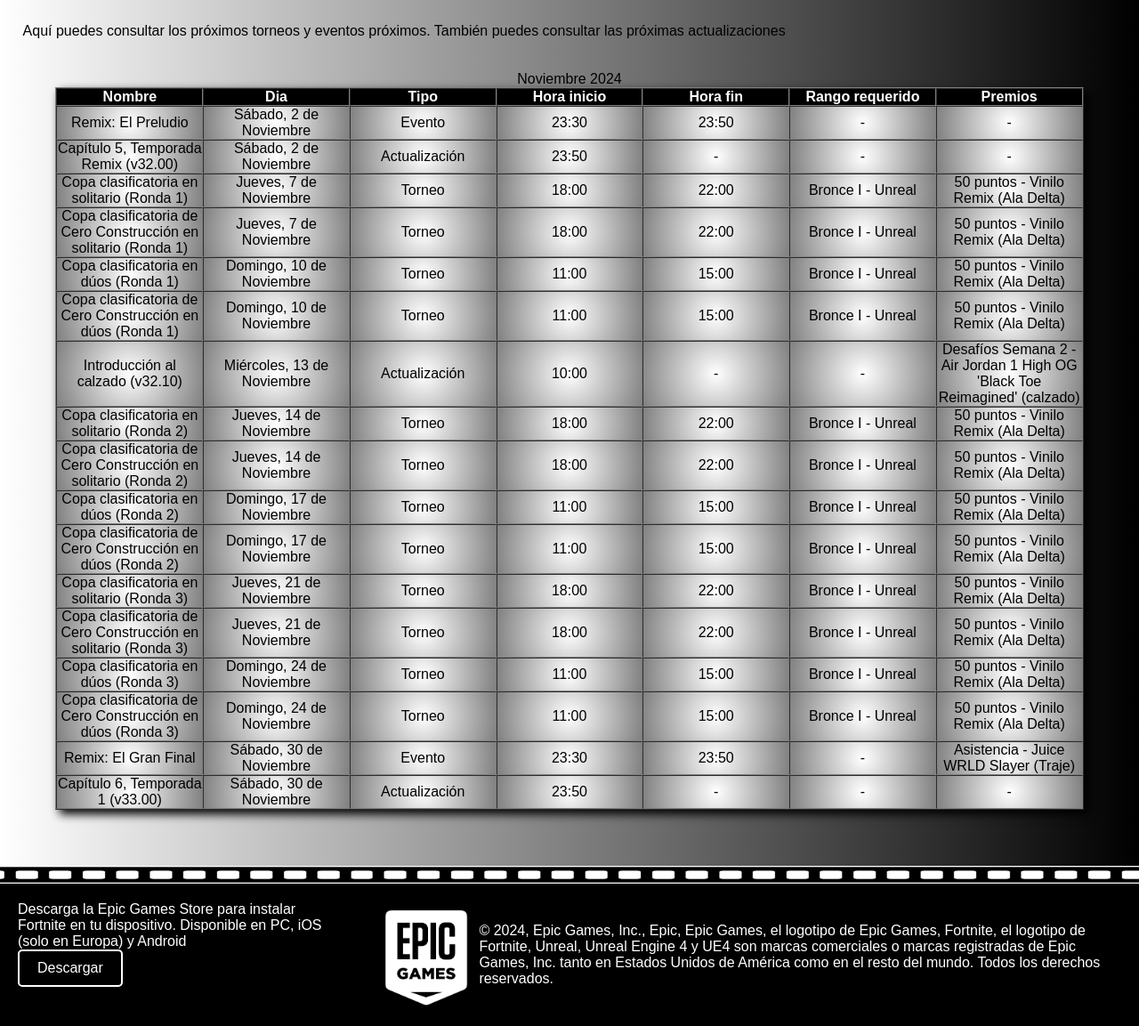
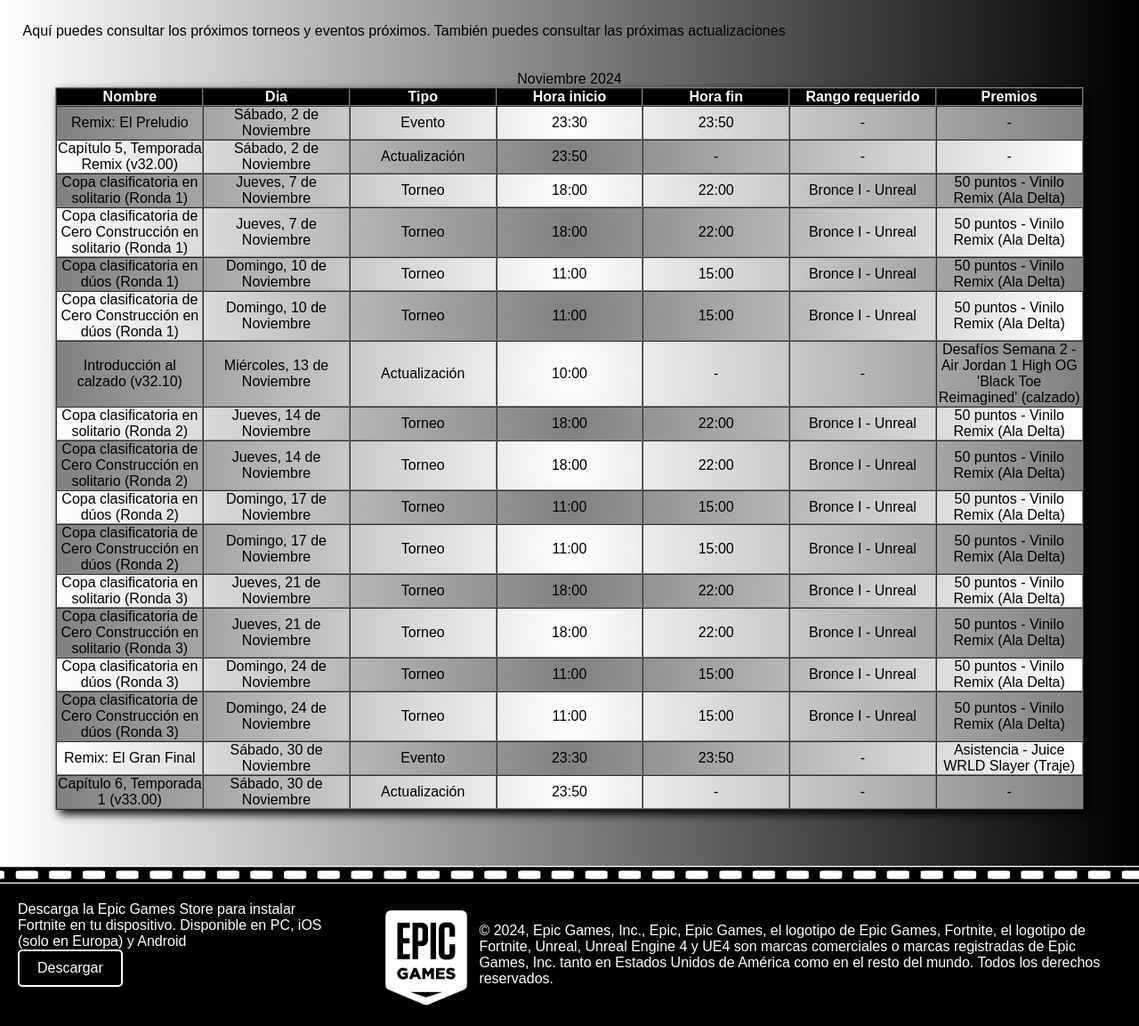
Before and after one commit to SEC-2006/Projecte_LMA-ED_Fortnite, a PHP site: page /horari.html in a window 1280 px wide. Shown: the part 50-1203 px from the top of the page at 89% size. Run offline with PHP 8.4, Linux system fonts and the light colour scheme.

Commit message:
fase 5 LMA

```diff
--- a/css/estilos.css
+++ b/css/estilos.css
@@ -67,7 +67,7 @@ header h1
     width: 100%;
     position: absolute;
     left: 0;
-    bottom: -185px;
+    bottom: -35px;
     text-align: center;
     z-index: 1;
 }
@@ -77,16 +77,9 @@ header h1
     display: block;
 }
 
-#menu-header ul
-{
-    list-style-type: none;
-    padding: 0;
-    margin: 0;
-    display: inline-block;
-}
-
 #menu-header ul li
 {
+    display: inline-block;
     padding: 10px;
 }
 
@@ -160,6 +153,11 @@ footer, aside
     text-decoration: none;
 }
 
+.boton-descarga:hover
+{
+    transform: scale(1.05);
+}
+
 footer img
 {
     background-color: black;
@@ -211,9 +209,14 @@ table.calendario th
     color: white;
 }
 
-table.calendario td
+tr:nth-child(odd)
 {
-    background: radial-gradient(circle, white, gray)
+    background: radial-gradient(circle, gray, white);
+}
+
+tr:nth-child(even)
+{
+    background: radial-gradient(circle, white, gray);
 }
 
 /*------------------------------------Videos de videos.html------------------------------------*/
```
